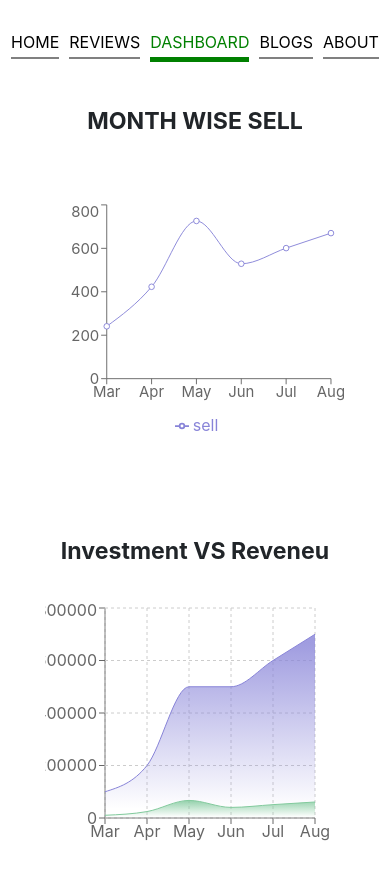
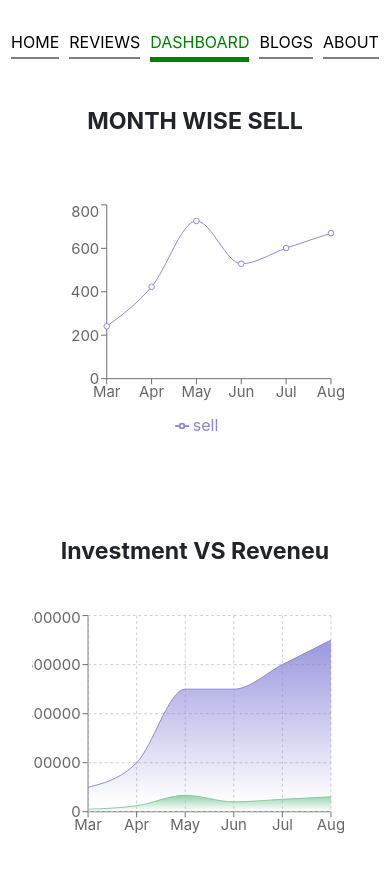
Before and after one commit to MansurAhmed1/assighnment9, a React (Create React App) app: page /dashboard in a window 390 px wide. Shown: the top 880 px of the page. Built offline with nearby package versions, Linux system fonts and the light colour scheme.

Commit message:
chart-witdth-change

```diff
--- /dev/null
+++ b/src/components/Chart/Chart.css
@@ -0,0 +1,3 @@
+.chart{
+    width: 400px;
+}
--- a/src/components/Chart/ChartArea.js
+++ b/src/components/Chart/ChartArea.js
@@ -1,5 +1,6 @@
 import React from 'react';
 import {Area, AreaChart, CartesianGrid, Tooltip, XAxis, YAxis} from 'recharts';
+import './Chart.css'
 
 const ChartArea = () => {
     const data=[
@@ -42,7 +43,7 @@ const ChartArea = () => {
     ];
 
     return (
-        <AreaChart className='chart' width={300} height={250} data={data}
+        <AreaChart width={350}  height={250} data={data}
   margin={{ top: 10, right: 30, left: 0, bottom: 0 }}>
   <defs>
     <linearGradient id="colorUv" x1="0" y1="0" x2="0" y2="1">
--- a/src/components/ReveiewCart/ReviewCart.css
+++ b/src/components/ReveiewCart/ReviewCart.css
@@ -2,14 +2,10 @@
     height: 200px;
 
 }
-.chart{
-    width: 400px;
-}
+
 @media (max-width: 500px) {
     .cart{
         height: 300px;
     }
-    .chart{
-        width: 350px;
-    }
+
 }
```
Also changed, not shown: 1 other file (tests, documents, lock files or other folders).
